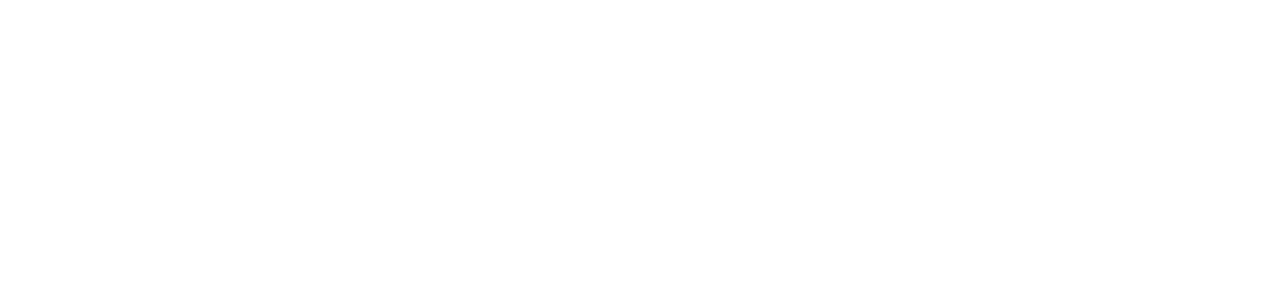
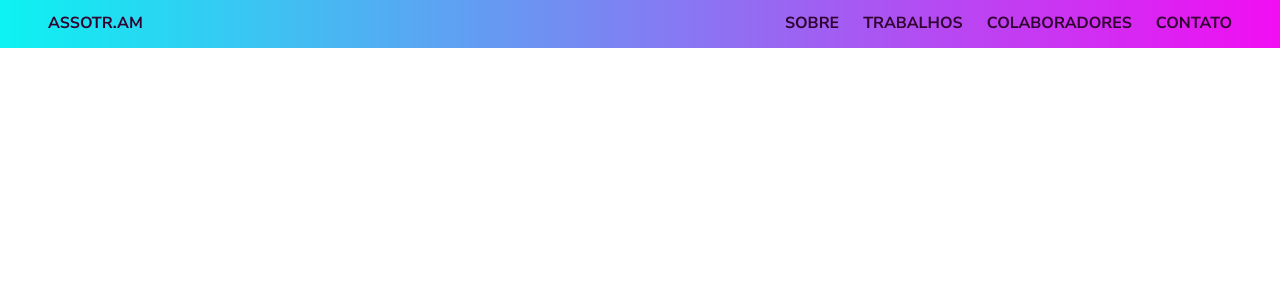
Before and after one commit to biamaxine/assotr.am, an Angular app: page / in a window 1280 px wide. Shown: the top 300 px of the page. Built offline with nearby package versions, Linux system fonts and the light colour scheme.

Commit message:
feat: ADD Components [Navigation, Nav-Option]

```diff
--- a/src/app/app.component.html
+++ b/src/app/app.component.html
@@ -1 +1,2 @@
+<app-navigation />
 <router-outlet />
--- a/src/app/app.component.ts
+++ b/src/app/app.component.ts
@@ -1,10 +1,12 @@
 import { Component } from '@angular/core';
 import { RouterOutlet } from '@angular/router';
+
+import { NavigationComponent } from './shared/components/navigation/navigation.component';
 
 @Component({
   selector: 'app-root',
   standalone: true,
-  imports: [RouterOutlet],
+  imports: [RouterOutlet, NavigationComponent],
   templateUrl: './app.component.html',
   styleUrl: './app.component.scss',
 })
--- /dev/null
+++ b/src/app/shared/components/navigation/nav-option/nav-option.component.html
@@ -0,0 +1,6 @@
+<a [routerLink]="route" class="nav-option-container">
+  <h1 class="nav-option-text">
+    <ng-content />
+  </h1>
+  <span class="nav-option-underline"></span>
+</a>
--- /dev/null
+++ b/src/app/shared/components/navigation/nav-option/nav-option.component.scss
@@ -0,0 +1,33 @@
+@use '../../../../../styles/config.scss' as config;
+@use '../../../../../styles/palette.scss' as palette;
+
+:host {
+  @include config.export('display', flex);
+
+  height: 100%;
+
+  a.nav-option-container {
+    @extend .no-select;
+
+    height: 100%;
+
+    flex-direction: column;
+    align-items: center;
+    justify-content: center;
+
+    span.nav-option-underline {
+      width: 0;
+      height: 2px;
+
+      border-radius: 2px;
+
+      background-color: palette.get('pink', 900);
+
+      transition: width .3s ease-in-out;
+    }
+
+    &:hover span.nav-option-underline {
+      width: 100%;
+    }
+  }
+}
--- /dev/null
+++ b/src/app/shared/components/navigation/navigation.component.html
@@ -0,0 +1,12 @@
+<nav class="container">
+
+  <app-nav-option> ASSOTR.AM </app-nav-option>
+
+  <span class="spacer"></span>
+
+  <app-nav-option> SOBRE </app-nav-option>
+  <app-nav-option> TRABALHOS </app-nav-option>
+  <app-nav-option> COLABORADORES </app-nav-option>
+  <app-nav-option> CONTATO </app-nav-option>
+
+</nav>
--- /dev/null
+++ b/src/app/shared/components/navigation/navigation.component.scss
@@ -0,0 +1,23 @@
+@use '../../../../styles/palette.scss' as palette;
+
+:host {
+  @include palette.gradient(500);
+
+  width: 100%;
+  height: 3rem;
+
+  display: flex;
+  justify-content: center;
+
+  box-sizing: border-box;
+  padding: 0 3rem;
+
+  nav.container {
+    width: 100%;
+    height: 100%;
+    max-width: 1366px;
+
+    display: flex;
+    gap: 1.5rem;
+  }
+}
--- a/src/styles.scss
+++ b/src/styles.scss
@@ -1,5 +1,6 @@
 @use './styles/palette.scss' as palette;
 @use './styles/types.scss' as type;
+@use './styles/config.scss';
 
 @import url('https://fonts.googleapis.com/css2?family=Nunito+Sans:ital,opsz,wght@0,6..12,200..1000;1,6..12,200..1000&display=swap');
 
@@ -8,6 +9,8 @@
 
   font-family: 'Nunito Sans', 'Segoe UI', Tahoma, Geneva, Verdana, sans-serif;
   font-size: 16px;
+
+  color: palette.get('pink', 900);
 }
 
 @include type.init();
--- /dev/null
+++ b/src/styles/config.scss
@@ -0,0 +1,18 @@
+@mixin export($style-name, $style) {
+  #{$style-name}: $style;
+  * { #{$style-name}: $style; }
+}
+
+.spacer {
+  display: flex;
+  flex: 1 1 auto;
+}
+
+.no-select {
+  -webkit-touch-callout: none; /* iOS Safari */
+    -webkit-user-select: none; /* Safari */
+     -khtml-user-select: none; /* Konqueror HTML */
+       -moz-user-select: none; /* Old versions of Firefox */
+        -ms-user-select: none; /* Internet Explorer/Edge */
+            user-select: none; /* Non-prefixed version, currently supported by Chrome, Edge, Opera and Firefox */
+}
--- a/src/styles/palette.scss
+++ b/src/styles/palette.scss
@@ -52,3 +52,11 @@
     }
   }
 }
+
+@mixin gradient($num) {
+  background: linear-gradient(
+    90deg,
+    get('blue', $num),
+    get('pink', $num),
+  );
+}
```
Also changed, not shown: src/app/shared/components/navigation/nav-option/nav-option.component.ts (added, +13 -0 lines), src/app/shared/components/navigation/navigation.component.ts (added, +12 -0 lines).
